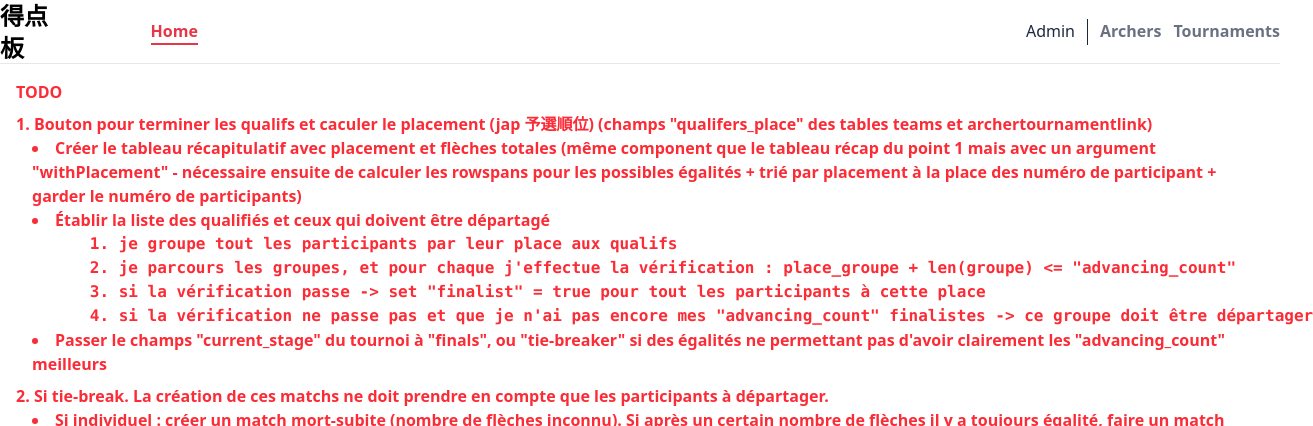
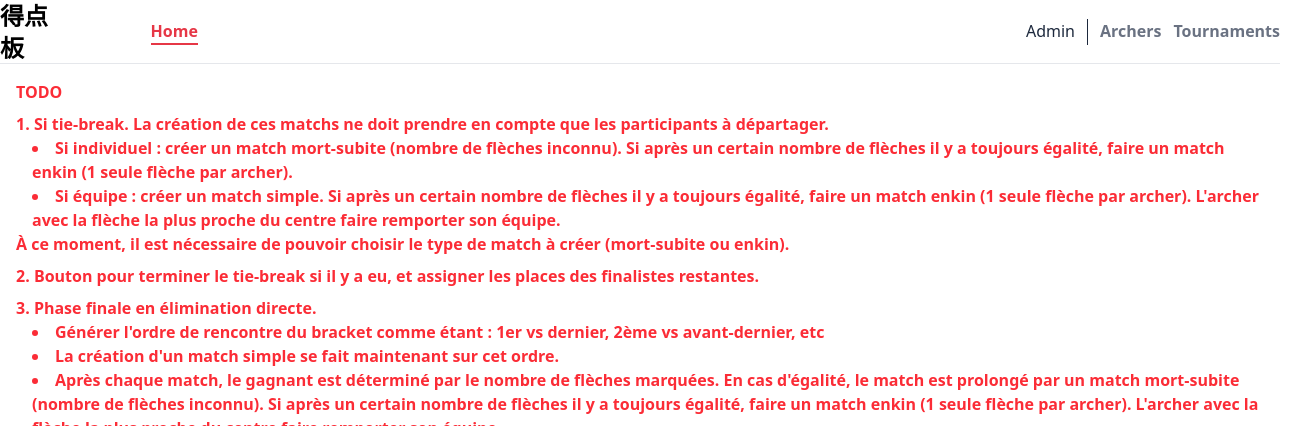
Before and after one commit to ToguyC/seisha, a Vue app in the folder frontend/: page / in a window 1280 px wide. Shown: the top 426 px of the page, 1313 px wide, since content can reach past the window. Built offline with nearby package versions, Linux system fonts and the light colour scheme; no server answers.

Commit message:
removed unused property

```diff
--- a/frontend/src/models/models.ts
+++ b/frontend/src/models/models.ts
@@ -10,7 +10,6 @@ export type Archer = {
 export type ArcherWithTournamentData = {
   archer: Archer
   number: number
-  finalist: boolean
   qualifiers_place: number | null
   finals_place: number | null
   tie_break_qualifiers: boolean
@@ -21,7 +20,6 @@ export type Team = {
   id: number
   name: string
   number: number
-  finalist: boolean
   qualifiers_place: number | null
   finals_place: number | null
   tie_break_qualifiers: boolean
--- a/frontend/src/views/HomeView.vue
+++ b/frontend/src/views/HomeView.vue
@@ -45,33 +45,6 @@ onMounted(() => {
     <div class="text-red-500 font-bold">
       TODO
       <ol class="list-decimal list-inside">
-        <li class="my-2">
-          Bouton pour terminer les qualifs et caculer le placement (jap 予選順位) (champs
-          "qualifers_place" des tables teams et archertournamentlink)
-
-          <ul class="list-disc list-inside pl-4">
-            <li>
-              Créer le tableau récapitulatif avec placement et flèches totales (même component que
-              le tableau récap du point 1 mais avec un argument "withPlacement" - nécessaire ensuite
-              de calculer les rowspans pour les possibles égalités + trié par placement à la place
-              des numéro de participant + garder le numéro de participants)
-            </li>
-            <li>
-              Établir la liste des qualifiés et ceux qui doivent être départagé
-
-              <pre>
-      1. je groupe tout les participants par leur place aux qualifs
-      2. je parcours les groupes, et pour chaque j'effectue la vérification : place_groupe + len(groupe) <= "advancing_count"
-      3. si la vérification passe -> set "finalist" = true pour tout les participants à cette place
-      4. si la vérification ne passe pas et que je n'ai pas encore mes "advancing_count" finalistes -> ce groupe doit être départager</pre
-              >
-            </li>
-            <li>
-              Passer le champs "current_stage" du tournoi à "finals", ou "tie-breaker" si des
-              égalités ne permettant pas d'avoir clairement les "advancing_count" meilleurs
-            </li>
-          </ul>
-        </li>
         <li class="my-2">
           Si tie-break. La création de ces matchs ne doit prendre en compte que les participants à
           départager.
```
Also changed, not shown: 1 other file (tests, documents, lock files or other folders).
